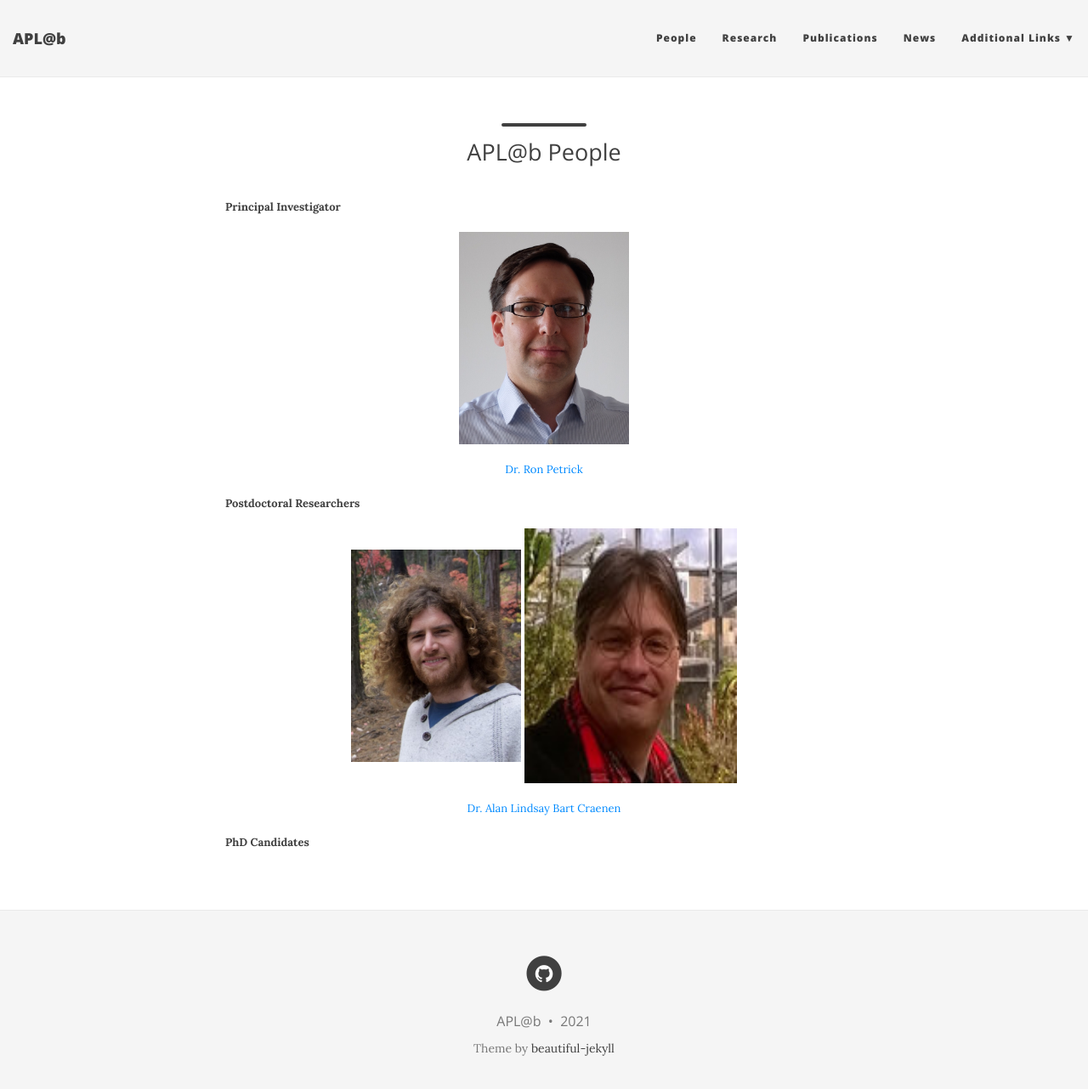
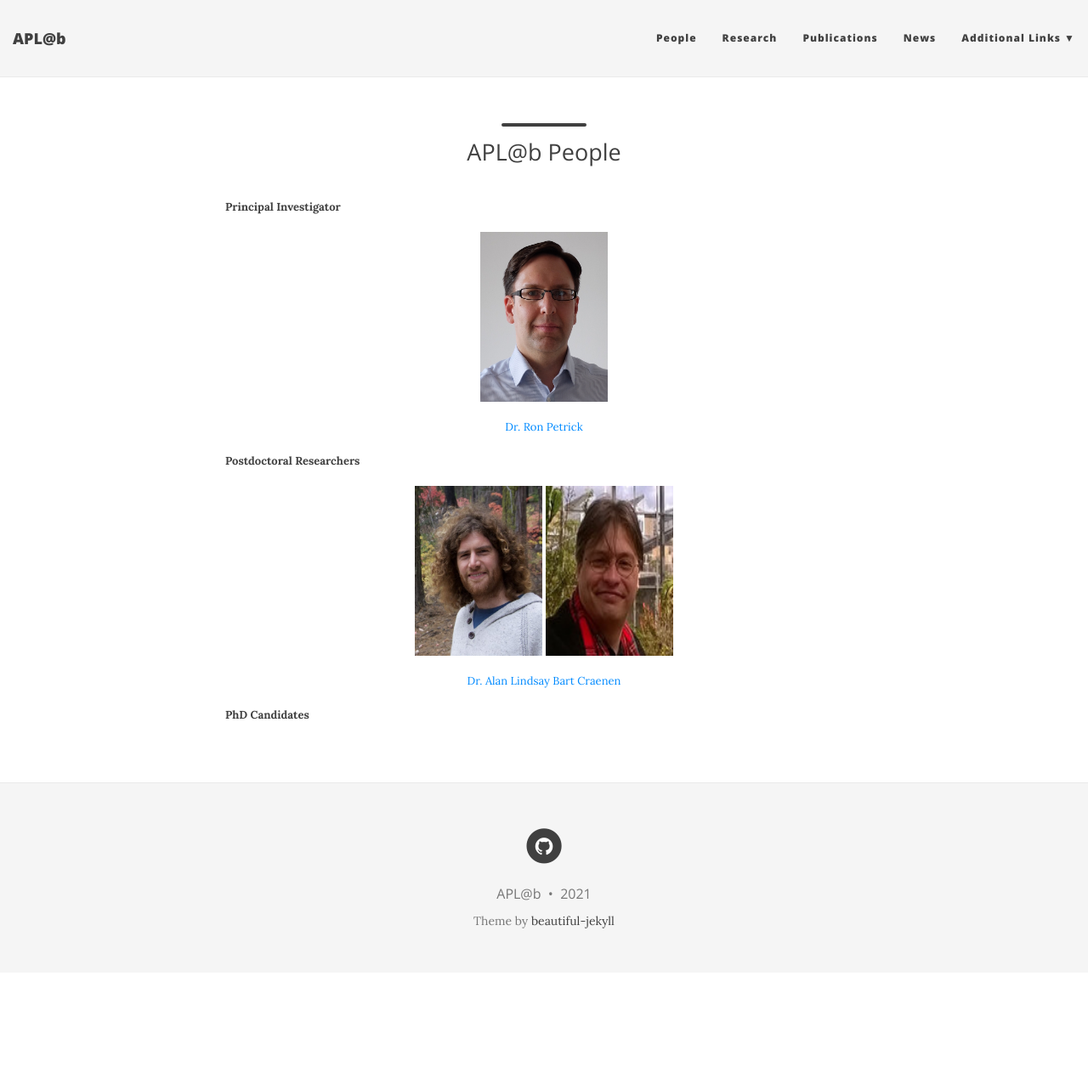
Before and after one commit to aplab2020/aplab2020.github.io, a Jekyll site: the page built from people.md, in a window 1280 px wide and 1295 px high. Shown: the top 1282 px of the window at 85% size. Built offline with Jekyll 4.4.1, drawn with Linux system fonts in a browser that asks for light colours; nearby versions of some CDN libraries.

Commit message:
Update people.md

```diff
--- a/people.md
+++ b/people.md
@@ -7,7 +7,7 @@ show-avatar: false
 
 **Principal Investigator**
 
-<p align="center"> <img src="/img/ron.jpg" align="center" width="200" height="250"> </p>
+<p align="center"> <img src="/img/ron.jpg" align="center" width="150" height="200"> </p>
 
 <p align="center">
 <a href="http://homepages.inf.ed.ac.uk/rpetrick/" style="float: ;">Dr. Ron Petrick</a>
@@ -16,7 +16,7 @@ show-avatar: false
 
 **Postdoctoral Researchers**
 
-<p align="center"> <img src="/img/alan.jpg" align="center" width="200" height="250"> <img src="/img/bart.jpg" align="center" width="250" height="300"> </p>
+<p align="center"> <img src="/img/alan.jpg" align="center" width="150" height="200"> <img src="/img/bart.jpg" align="center" width="150" height="200"> </p>
 
 <p align="center"> <a href="https://researchportal.hw.ac.uk/en/persons/alan-lindsay" style="float: ;">Dr. Alan Lindsay</a>  <a href="https://scholar.google.ch/citations?hl=de&user=i8JsL7QAAAAJ&view_op=list_works" style="float: ;">Bart Craenen</a>
 </p>
```
